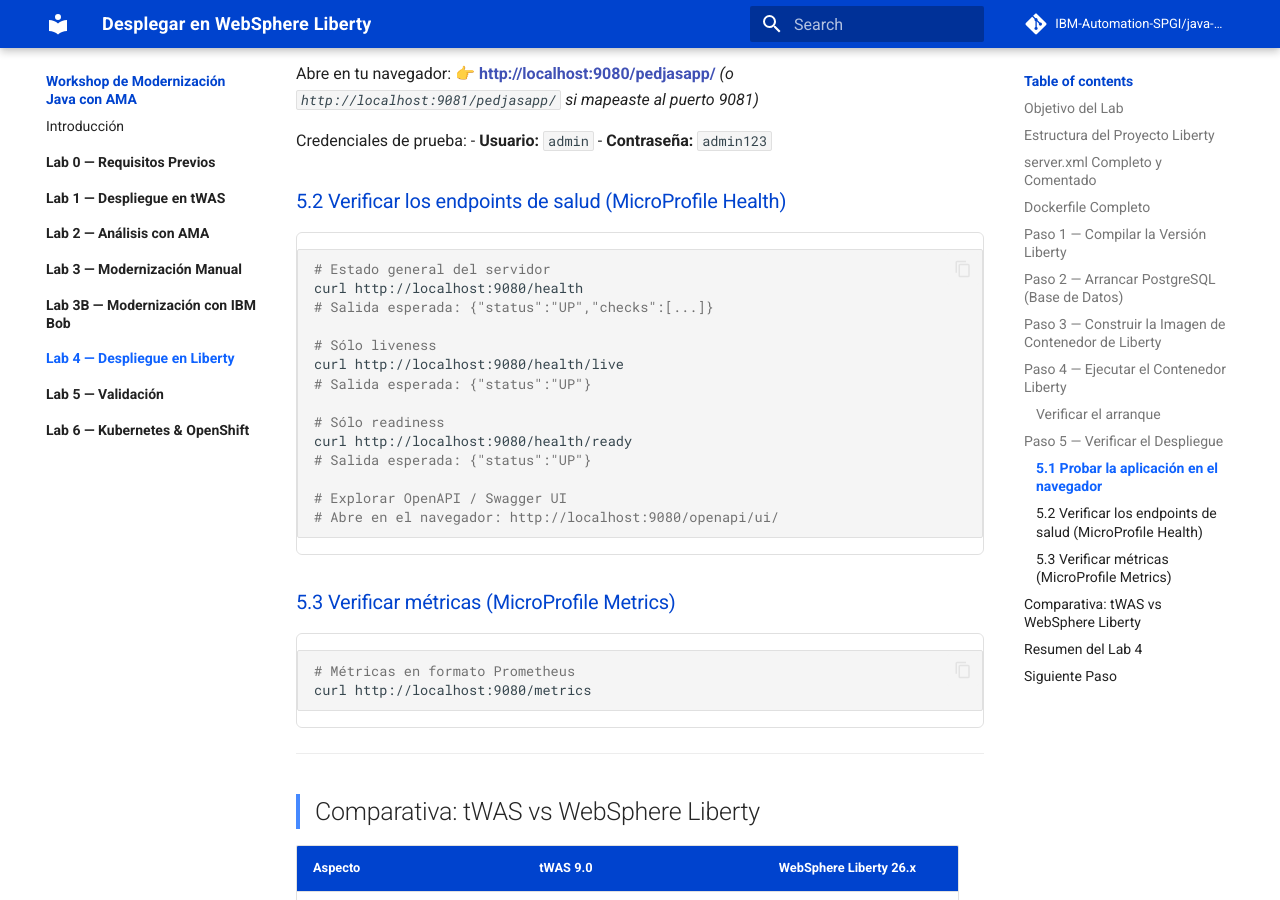
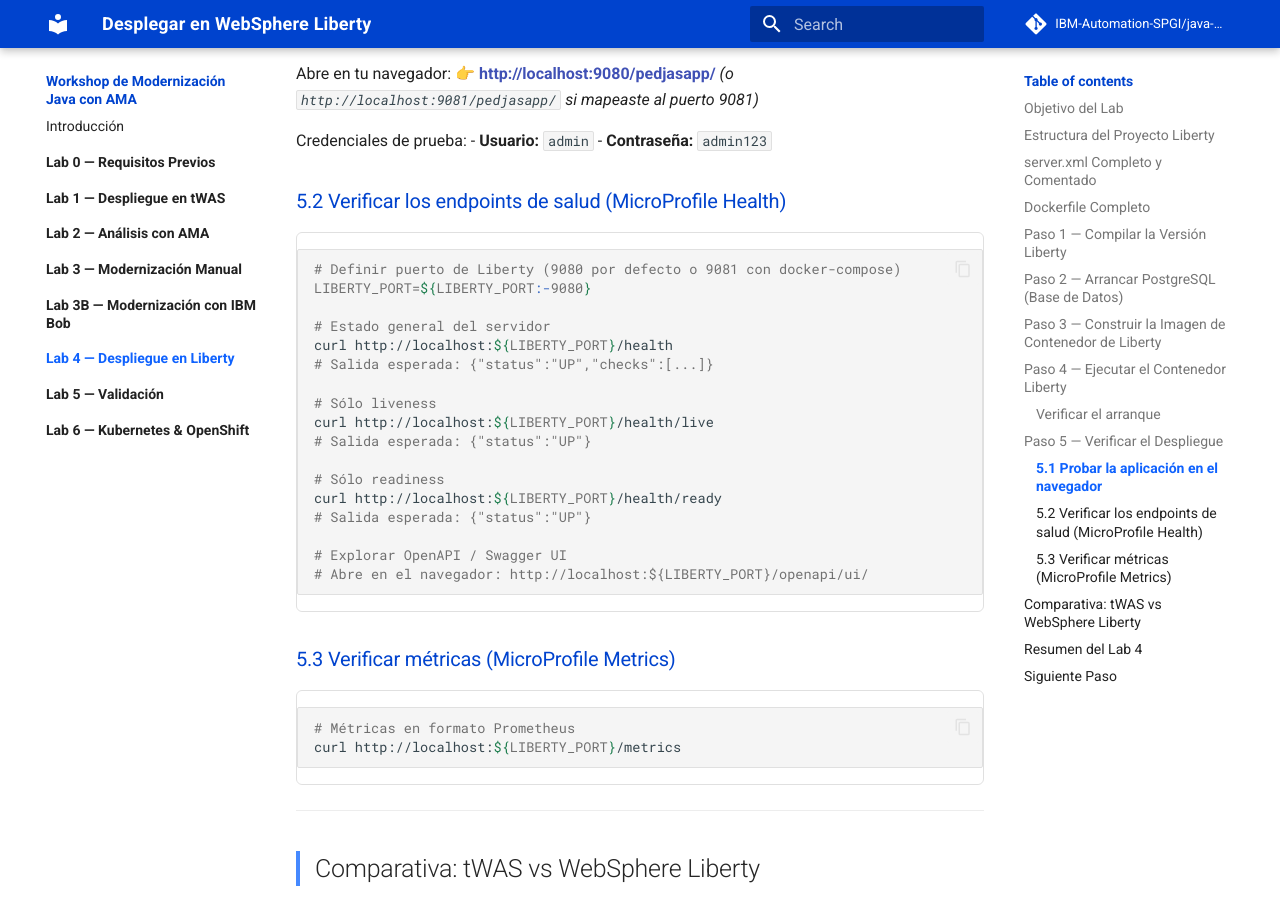
Before and after one commit to IBM-Automation-SPGI/java-mod-workshop, an MkDocs documentation site: the page built from docs/lab4/index.md, in a window 1280 px wide and 900 px high, scrolled down 8778 px. Built offline with MkDocs 1.6.1 and Material for MkDocs 9.7.7, drawn with Linux system fonts in a browser that asks for light colours; comment, search, counter and statistics services are not loaded.

Commit message:
docs(lab4,lab5): consistently use ${LIBERTY_PORT} across all health, metrics, and openapi commands

````diff
--- a/docs/lab4/index.md
+++ b/docs/lab4/index.md
@@ -432,27 +432,30 @@
 ### 5.2 Verificar los endpoints de salud (MicroProfile Health)
 
 ```bash
+# Definir puerto de Liberty (9080 por defecto o 9081 con docker-compose)
+LIBERTY_PORT=${LIBERTY_PORT:-9080}
+
 # Estado general del servidor
-curl http://localhost:9080/health
+curl http://localhost:${LIBERTY_PORT}/health
 # Salida esperada: {"status":"UP","checks":[...]}
 
 # Sólo liveness
-curl http://localhost:9080/health/live
+curl http://localhost:${LIBERTY_PORT}/health/live
 # Salida esperada: {"status":"UP"}
 
 # Sólo readiness
-curl http://localhost:9080/health/ready
+curl http://localhost:${LIBERTY_PORT}/health/ready
 # Salida esperada: {"status":"UP"}
 
 # Explorar OpenAPI / Swagger UI
-# Abre en el navegador: http://localhost:9080/openapi/ui/
+# Abre en el navegador: http://localhost:${LIBERTY_PORT}/openapi/ui/
 ```
 
 ### 5.3 Verificar métricas (MicroProfile Metrics)
 
 ```bash
 # Métricas en formato Prometheus
-curl http://localhost:9080/metrics
+curl http://localhost:${LIBERTY_PORT}/metrics
 ```
 
 ---
````
Also changed, not shown: docs/lab5/index.md (+3 -2 lines).
